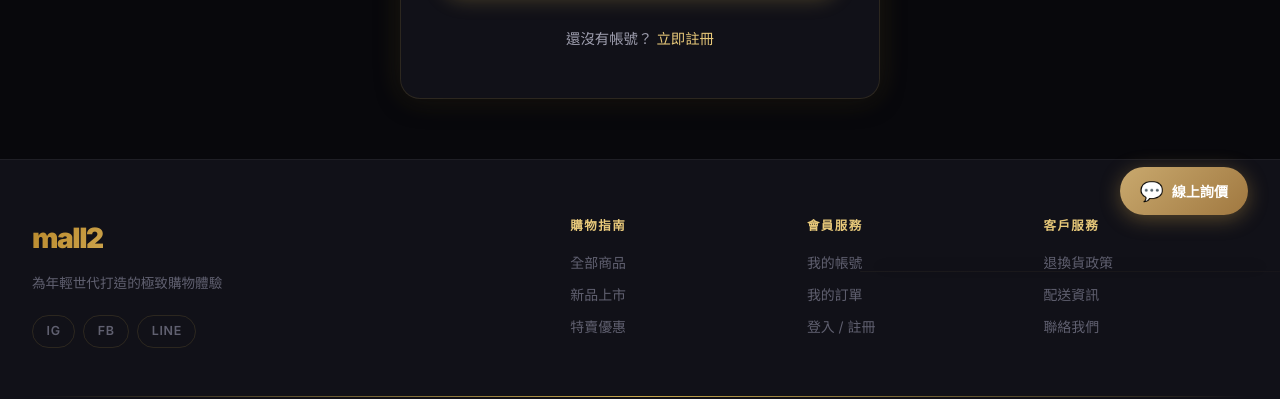
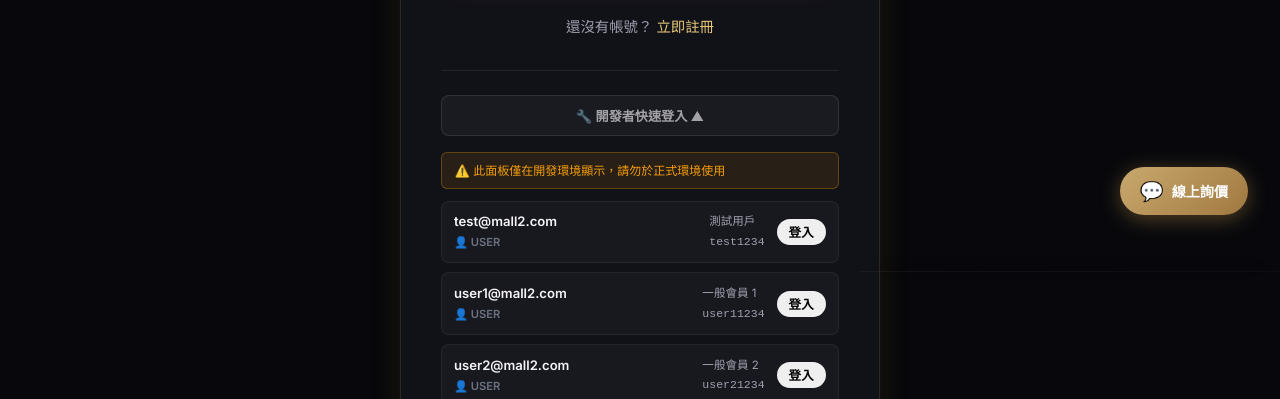
Before and after one commit to bstfsfx/mall2, a Next.js app: page /login in a window 1280 px wide. Shown: the part 553-952 px from the top of the page. Built offline with nearby package versions, Linux system fonts and the light colour scheme; no server answers; the database is empty.

Commit message:
add users

```diff
--- a/src/app/(store)/login/page.module.css
+++ b/src/app/(store)/login/page.module.css
@@ -75,3 +75,83 @@
     padding: 2rem 1.5rem;
   }
 }
+
+/* DEV panel */
+.devPanel {
+  margin-top: 2rem;
+  padding-top: 1.5rem;
+  border-top: 1px solid rgba(255, 255, 255, 0.08);
+}
+
+.devToggle {
+  width: 100%;
+  background: rgba(255, 255, 255, 0.04);
+  border: 1px solid rgba(255, 255, 255, 0.1);
+  border-radius: 8px;
+  padding: 0.6rem 1rem;
+  color: rgba(255, 255, 255, 0.6);
+  font-size: 0.82rem;
+  cursor: pointer;
+  font-weight: 600;
+  transition: all 0.2s;
+}
+
+.devToggle:hover {
+  background: rgba(255, 255, 255, 0.06);
+  color: rgba(255, 255, 255, 0.8);
+}
+
+.devContent {
+  margin-top: 1rem;
+}
+
+.devWarning {
+  background: rgba(245, 158, 11, 0.1);
+  border: 1px solid rgba(245, 158, 11, 0.3);
+  color: #f59e0b;
+  padding: 0.5rem 0.8rem;
+  border-radius: 6px;
+  font-size: 0.75rem;
+  margin-bottom: 0.75rem;
+}
+
+.devUserList {
+  display: flex;
+  flex-direction: column;
+  gap: 0.6rem;
+}
+
+.devUserItem {
+  display: flex;
+  align-items: center;
+  gap: 0.75rem;
+  padding: 0.6rem 0.75rem;
+  background: rgba(255, 255, 255, 0.03);
+  border-radius: 8px;
+  border: 1px solid rgba(255, 255, 255, 0.05);
+}
+
+.devUserInfo {
+  flex: 1;
+  display: flex;
+  flex-direction: column;
+  gap: 2px;
+}
+
+.devUserEmail {
+  font-size: 0.82rem;
+  font-weight: 600;
+}
+
+.devUserRole {
+  font-size: 0.7rem;
+  font-weight: 600;
+}
+
+.devUserMeta {
+  display: flex;
+  flex-direction: column;
+  gap: 2px;
+  font-size: 0.72rem;
+  color: var(--text-secondary);
+}
--- a/src/app/(store)/login/page.tsx
+++ b/src/app/(store)/login/page.tsx
@@ -6,11 +6,18 @@ import Link from 'next/link';
 import { useAuth } from '@/context/AuthContext';
 import styles from './page.module.css';
 
+const DEV_USERS = [
+  { email: 'test@mall2.com', password: 'test1234', role: '👤 USER', roleColor: '#6b7280', label: '測試用戶' },
+  { email: 'user1@mall2.com', password: 'user11234', role: '👤 USER', roleColor: '#6b7280', label: '一般會員 1' },
+  { email: 'user2@mall2.com', password: 'user21234', role: '👤 USER', roleColor: '#6b7280', label: '一般會員 2' },
+];
+
 function LoginForm() {
   const [email, setEmail] = useState('');
   const [password, setPassword] = useState('');
   const [error, setError] = useState<string | null>(null);
   const [loading, setLoading] = useState(false);
+  const [showDev, setShowDev] = useState(true);
   const router = useRouter();
   const searchParams = useSearchParams();
   const { signIn } = useAuth();
@@ -19,7 +26,6 @@ function LoginForm() {
     e.preventDefault();
     setError(null);
     setLoading(true);
-
     try {
       const res = await signIn(email, password);
       if (res.error) {
@@ -33,6 +39,22 @@ function LoginForm() {
       setError('登入時發生錯誤，請稍後再試');
     } finally {
       setLoading(false);
+    }
+  };
+
+  const quickLogin = async (e: string, p: string) => {
+    setEmail(e);
+    setPassword(p);
+    setLoading(true);
+    setError(null);
+    const res = await signIn(e, p);
+    if (res.error) {
+      setError(res.error === 'Invalid login credentials' ? '電子信箱或密碼錯誤' : res.error);
+      setLoading(false);
+    } else {
+      const redirect = searchParams.get('redirect') ?? '/';
+      router.push(redirect);
+      router.refresh();
     }
   };
 
@@ -82,6 +104,40 @@ function LoginForm() {
           <div className={styles.footer}>
             <p>還沒有帳號？ <Link href="/signup" className={styles.link}>立即註冊</Link></p>
           </div>
+
+          {/* DEV ONLY quick login panel */}
+          <div className={styles.devPanel}>
+            <button className={styles.devToggle} onClick={() => setShowDev(v => !v)}>
+              🔧 開發者快速登入 {showDev ? '▲' : '▼'}
+            </button>
+            {showDev && (
+              <div className={styles.devContent}>
+                <p className={styles.devWarning}>⚠️ 此面板僅在開發環境顯示，請勿於正式環境使用</p>
+                <div className={styles.devUserList}>
+                  {DEV_USERS.map(u => (
+                    <div key={u.email} className={styles.devUserItem}>
+                      <div className={styles.devUserInfo}>
+                        <span className={styles.devUserEmail}>{u.email}</span>
+                        <span className={styles.devUserRole} style={{ color: u.roleColor }}>{u.role}</span>
+                      </div>
+                      <div className={styles.devUserMeta}>
+                        <span>{u.label}</span>
+                        <span style={{ fontFamily: 'monospace' }}>{u.password}</span>
+                      </div>
+                      <button
+                        className="btn btn-outline btn-sm"
+                        style={{ fontSize: '0.78rem', padding: '4px 12px' }}
+                        onClick={() => quickLogin(u.email, u.password)}
+                        disabled={loading}
+                      >
+                        登入
+                      </button>
+                    </div>
+                  ))}
+                </div>
+              </div>
+            )}
+          </div>
         </div>
       </div>
     </div>
```
Also changed, not shown: scratch/create-test-users.js (added, +81 -0 lines).
